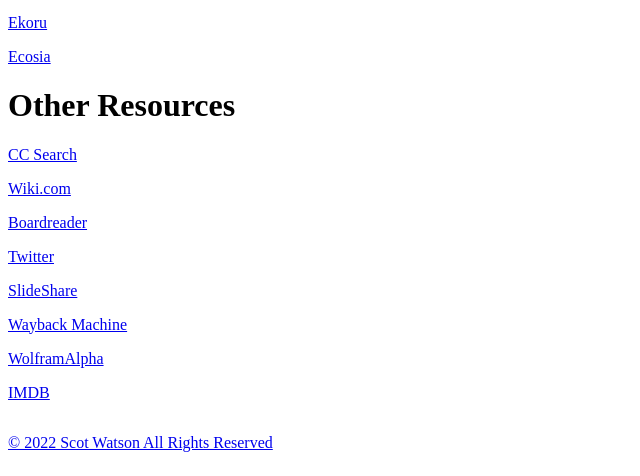
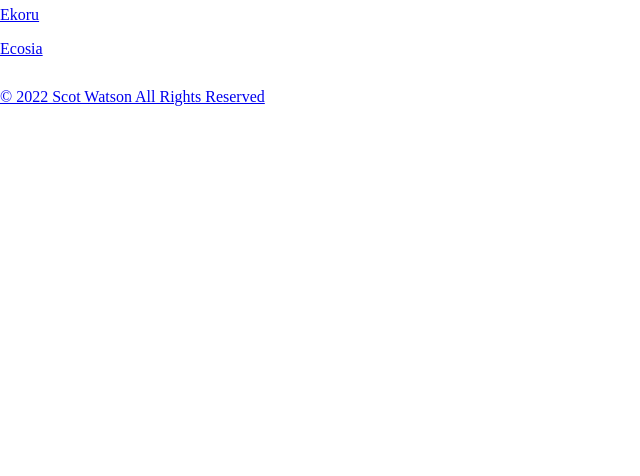
Before and after one commit to ScotWatson/scotwatson, a plain HTML site: page docs/index.html in a window 1280 px wide. Shown: the part 678-1154 px from the top of the page, without its empty margins (0-640 px from the left). After the commit the page ends 800 px from the top, so only its background shows below. Drawn offline with Linux system fonts and the light colour scheme.

Commit message:
Update index.html

```diff
--- a/docs/index.html
+++ b/docs/index.html
@@ -11,9 +11,11 @@
     <meta name="robots" content="noindex, nofollow">
     <style>
       body {
+        margin: 0;
         overflow: hidden;
       }
       #main {
+        position: absolute;
         left: 0;
         top: 0;
         width: 100%;
@@ -22,6 +24,7 @@
         overflow-y: auto;
       }
       #footer {
+        position: absolute;
         left: 0;
         top: calc(100% - 50px);
         width: 100%;
```
